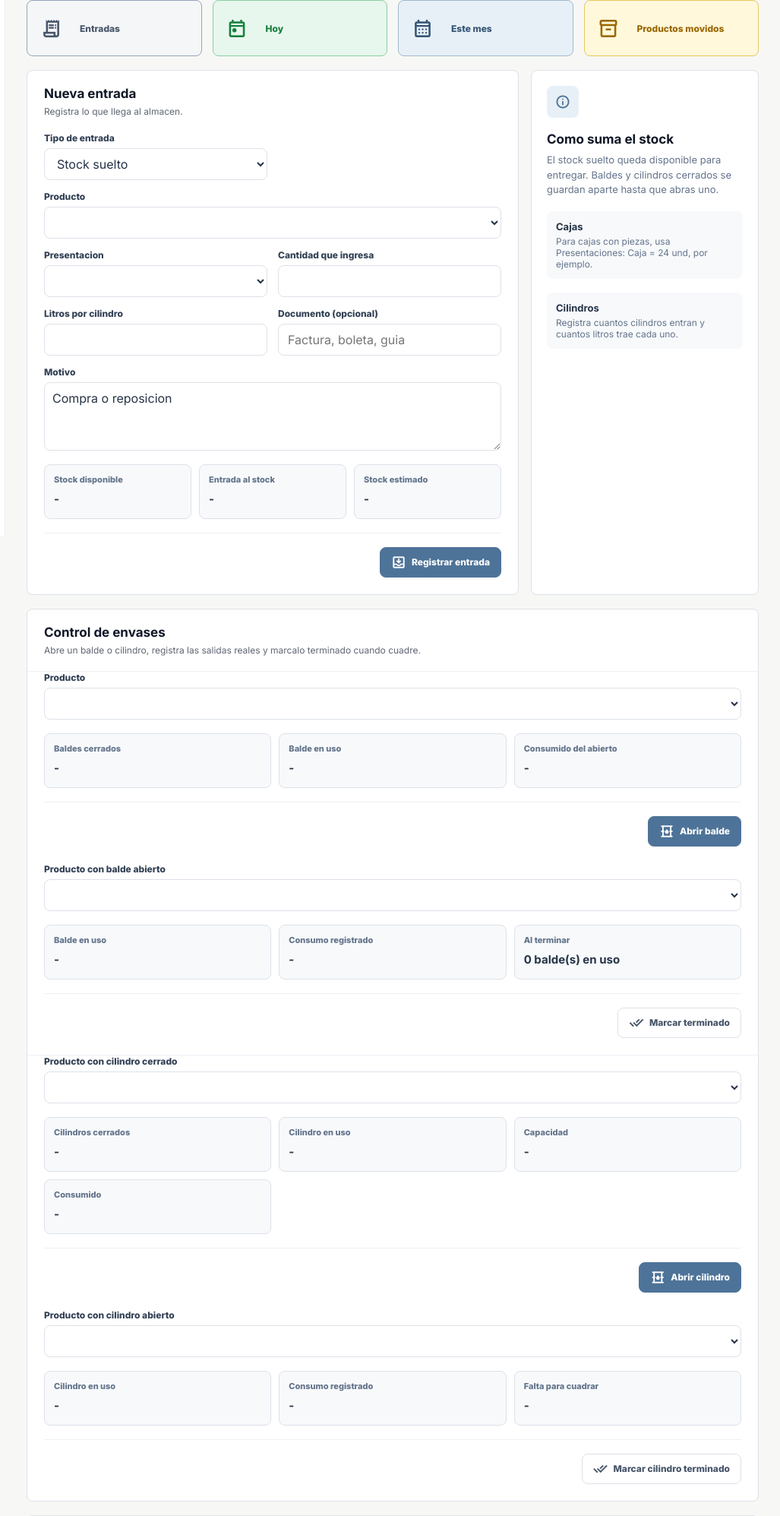
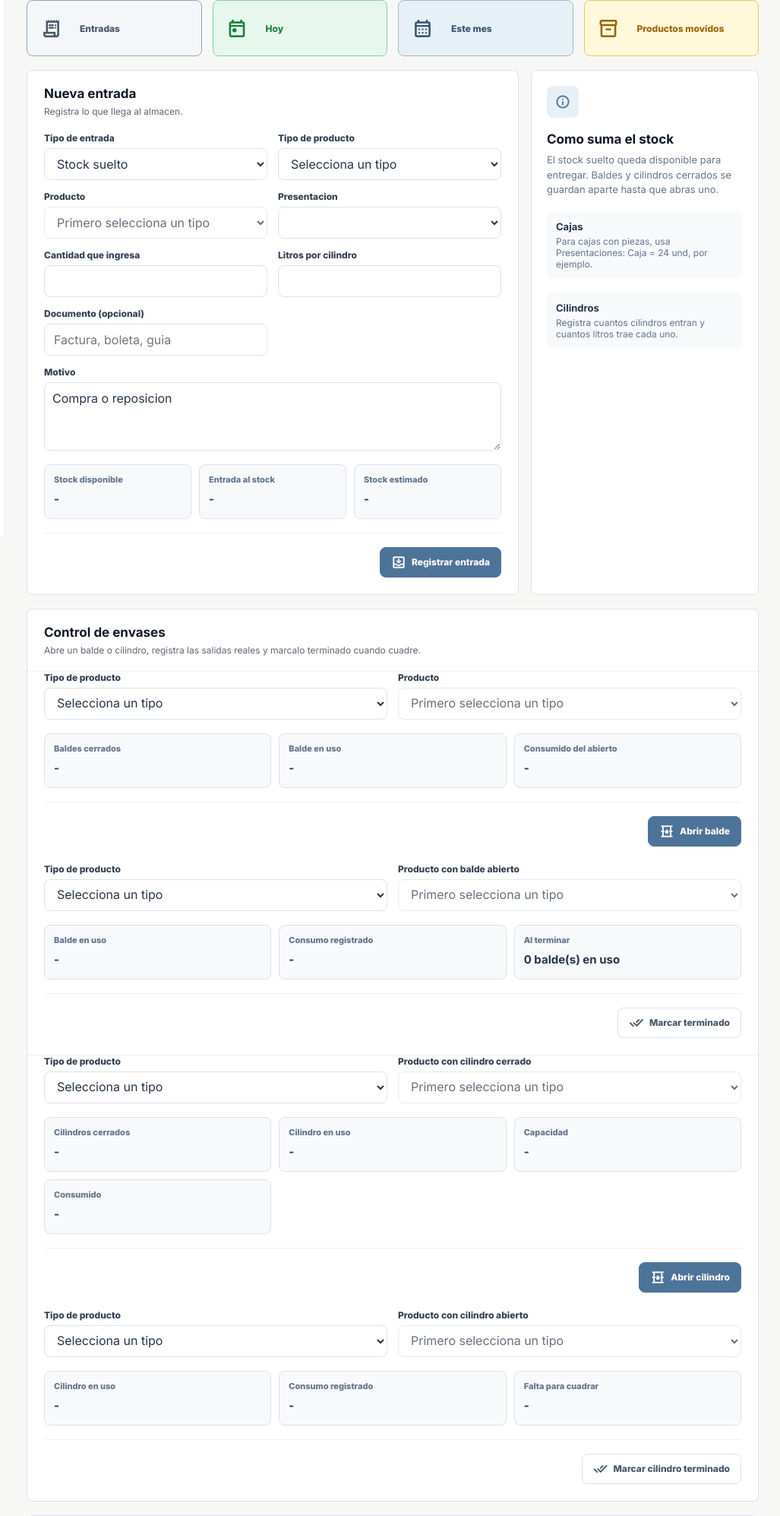
Before and after one commit to williares162003-lab/AUTOSTOCK-AUTOMOTRIZ, a Flask app: template templates/movimientos/entradas.html in a window 1280 px wide. Shown: the part 94-2089 px from the top of the page at 76% size, without its empty margins (253-1280 px from the left). Run offline with Flask 3, Linux system fonts and the light colour scheme; the template is opened without the code that fills it, so the values that code supplies are empty.

Commit message:
Filtrar productos por tipo en movimientos

```diff
--- a/app.py
+++ b/app.py
@@ -65,6 +65,16 @@ from reportesAD import generar_reporte_csv, obtener_reporte_general
 
 app = Flask(__name__)
 app.config["SECRET_KEY"] = os.environ.get("AUTOMAN_SECRET_KEY", "automan-dev-secret-key")
+
+
+def tipos_desde_productos(productos):
+    tipos = {}
+    for producto in productos:
+        tipo_id = producto.get("tipo_id")
+        tipo = producto.get("tipo")
+        if tipo_id and tipo and tipo_id not in tipos:
+            tipos[tipo_id] = {"id": tipo_id, "nombre": tipo}
+    return sorted(tipos.values(), key=lambda item: item["nombre"])
 
 
 def inicializar_sistema(reset=False):
@@ -198,12 +208,14 @@ def eliminar_producto(producto_id):
 @app.get("/movimientos/entradas")
 @login_requerido
 def entradas():
+    productos_registrados = listar_productos()
     contexto = contexto_base("entradas")
     contexto.update(
         {
             "page_title": "Entradas",
             "page_subtitle": "Registra compras y reposiciones para aumentar el stock del almacen.",
-            "productos": listar_productos(),
+            "tipos": tipos_desde_productos(productos_registrados),
+            "productos": productos_registrados,
             "entradas": listar_entradas(),
             "aperturas": listar_aperturas_balde(),
             "resumen": resumen_entradas(),
@@ -260,12 +272,14 @@ def cerrar_cilindro_entrada():
 @app.get("/movimientos/salidas")
 @login_requerido
 def salidas():
+    productos_registrados = listar_productos()
     contexto = contexto_base("salidas")
     contexto.update(
         {
             "page_title": "Salidas",
             "page_subtitle": "Registra entregas internas por placa y trabajador.",
-            "productos": listar_productos(),
+            "tipos": tipos_desde_productos(productos_registrados),
+            "productos": productos_registrados,
             "vehiculos": listar_vehiculos(),
             "salidas": listar_salidas(),
             "resumen": resumen_salidas(),
--- a/static/css/movimientos/salidas.css
+++ b/static/css/movimientos/salidas.css
@@ -15,7 +15,7 @@
 
 .output-line {
   display: grid;
-  grid-template-columns: minmax(230px, 1fr) minmax(140px, 0.35fr) minmax(140px, 0.35fr) minmax(130px, 0.25fr) 36px;
+  grid-template-columns: minmax(150px, 0.35fr) minmax(230px, 1fr) minmax(140px, 0.35fr) minmax(140px, 0.35fr) minmax(130px, 0.25fr) 36px;
   align-items: end;
   gap: 10px;
   padding: 12px;
--- a/templates/movimientos/entradas.html
+++ b/templates/movimientos/entradas.html
@@ -29,12 +29,23 @@
             <option value="cilindro_cerrado">Cilindros cerrados</option>
           </select>
         </label>
-        <label class="span-two">
+        <label>
+          <span>Tipo de producto</span>
+          <select required data-entry-product-type>
+            <option value="">Selecciona un tipo</option>
+            {% for tipo in tipos %}
+              <option value="{{ tipo.id }}">{{ tipo.nombre }}</option>
+            {% endfor %}
+          </select>
+        </label>
+        <label>
           <span>Producto</span>
-          <select name="producto_id" required data-product-select>
+          <select name="producto_id" required data-product-select disabled>
+            <option value="">Primero selecciona un tipo</option>
             {% for producto in productos %}
               <option
                 value="{{ producto.id }}"
+                data-type="{{ producto.tipo_id }}"
                 data-stock="{{ producto.stock_actual }}"
                 data-stock-suelto="{{ producto.stock_suelto }}"
                 data-stock-balde-abierto="{{ producto.stock_balde_abierto }}"
@@ -101,12 +112,23 @@
     <input type="hidden" name="csrf_token" value="{{ csrf_token }}">
     <input type="hidden" name="baldes_abiertos" value="1">
     <div class="product-form-grid">
-      <label class="span-two">
+      <label>
+        <span>Tipo de producto</span>
+        <select required data-bucket-product-type>
+          <option value="">Selecciona un tipo</option>
+          {% for tipo in tipos %}
+            <option value="{{ tipo.id }}">{{ tipo.nombre }}</option>
+          {% endfor %}
+        </select>
+      </label>
+      <label>
         <span>Producto</span>
-        <select name="producto_id" required data-bucket-product>
+        <select name="producto_id" required data-bucket-product disabled>
+          <option value="">Primero selecciona un tipo</option>
           {% for producto in productos %}
             <option
               value="{{ producto.id }}"
+              data-type="{{ producto.tipo_id }}"
               data-stock-baldes-cerrados="{{ producto.stock_baldes_cerrados }}"
               data-stock-balde-abierto="{{ producto.stock_balde_abierto }}"
               data-baldes-abiertos="{{ producto.baldes_abiertos }}"
@@ -128,12 +150,23 @@
   <form method="post" action="{{ url_for('cerrar_balde_entrada') }}" class="entry-form bucket-close-form" data-bucket-close-form>
     <input type="hidden" name="csrf_token" value="{{ csrf_token }}">
     <div class="product-form-grid">
-      <label class="span-two">
+      <label>
+        <span>Tipo de producto</span>
+        <select required data-bucket-close-product-type>
+          <option value="">Selecciona un tipo</option>
+          {% for tipo in tipos %}
+            <option value="{{ tipo.id }}">{{ tipo.nombre }}</option>
+          {% endfor %}
+        </select>
+      </label>
+      <label>
         <span>Producto con balde abierto</span>
-        <select name="producto_id" required data-bucket-close-product>
+        <select name="producto_id" required data-bucket-close-product disabled>
+          <option value="">Primero selecciona un tipo</option>
           {% for producto in productos %}
             <option
               value="{{ producto.id }}"
+              data-type="{{ producto.tipo_id }}"
               data-stock-balde-abierto="{{ producto.stock_balde_abierto }}"
               data-baldes-abiertos="{{ producto.baldes_abiertos }}"
               data-abreviatura="{{ producto.abreviatura|e }}"
@@ -154,12 +187,23 @@
   <form method="post" action="{{ url_for('abrir_cilindro_entrada') }}" class="entry-form bucket-form" data-cylinder-form>
     <input type="hidden" name="csrf_token" value="{{ csrf_token }}">
     <div class="product-form-grid">
-      <label class="span-two">
+      <label>
+        <span>Tipo de producto</span>
+        <select required data-cylinder-product-type>
+          <option value="">Selecciona un tipo</option>
+          {% for tipo in tipos %}
+            <option value="{{ tipo.id }}">{{ tipo.nombre }}</option>
+          {% endfor %}
+        </select>
+      </label>
+      <label>
         <span>Producto con cilindro cerrado</span>
-        <select name="producto_id" required data-cylinder-product>
+        <select name="producto_id" required data-cylinder-product disabled>
+          <option value="">Primero selecciona un tipo</option>
           {% for producto in productos %}
             <option
               value="{{ producto.id }}"
+              data-type="{{ producto.tipo_id }}"
               data-stock-cilindros-cerrados="{{ producto.stock_cilindros_cerrados }}"
               data-stock-cilindro-abierto="{{ producto.stock_cilindro_abierto }}"
               data-cilindros-abiertos="{{ producto.cilindros_abiertos }}"
@@ -183,12 +227,23 @@
   <form method="post" action="{{ url_for('cerrar_cilindro_entrada') }}" class="entry-form bucket-close-form" data-cylinder-close-form>
     <input type="hidden" name="csrf_token" value="{{ csrf_token }}">
     <div class="product-form-grid">
-      <label class="span-two">
+      <label>
+        <span>Tipo de producto</span>
+        <select required data-cylinder-close-product-type>
+          <option value="">Selecciona un tipo</option>
+          {% for tipo in tipos %}
+            <option value="{{ tipo.id }}">{{ tipo.nombre }}</option>
+          {% endfor %}
+        </select>
+      </label>
+      <label>
         <span>Producto con cilindro abierto</span>
-        <select name="producto_id" required data-cylinder-close-product>
+        <select name="producto_id" required data-cylinder-close-product disabled>
+          <option value="">Primero selecciona un tipo</option>
           {% for producto in productos %}
             <option
               value="{{ producto.id }}"
+              data-type="{{ producto.tipo_id }}"
               data-stock-cilindro-abierto="{{ producto.stock_cilindro_abierto }}"
               data-cilindros-abiertos="{{ producto.cilindros_abiertos }}"
               data-litros-por-cilindro="{{ producto.litros_por_cilindro }}"
```
Also changed, not shown: static/js/movimientos/entradas.js (+59 -1 lines), static/js/movimientos/salidas.js (+39 -1 lines), templates/movimientos/salidas.html (+12 -1 lines).
